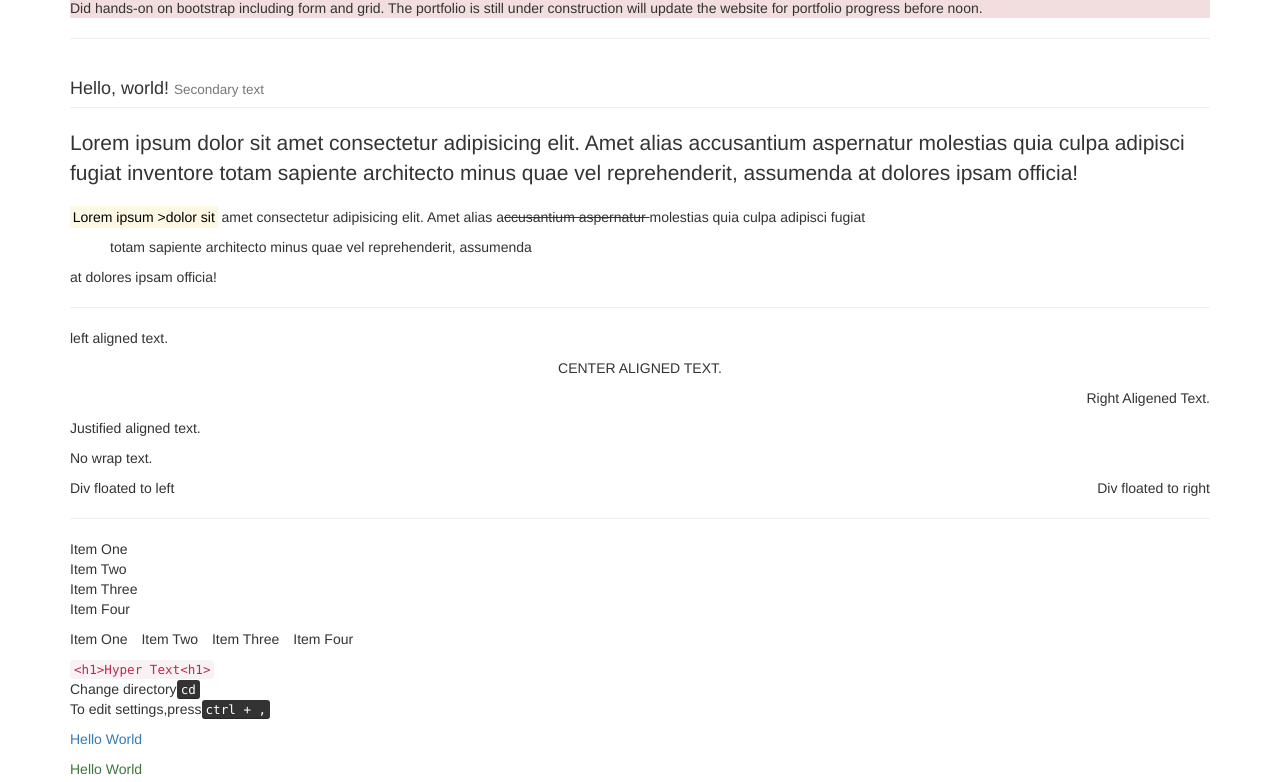
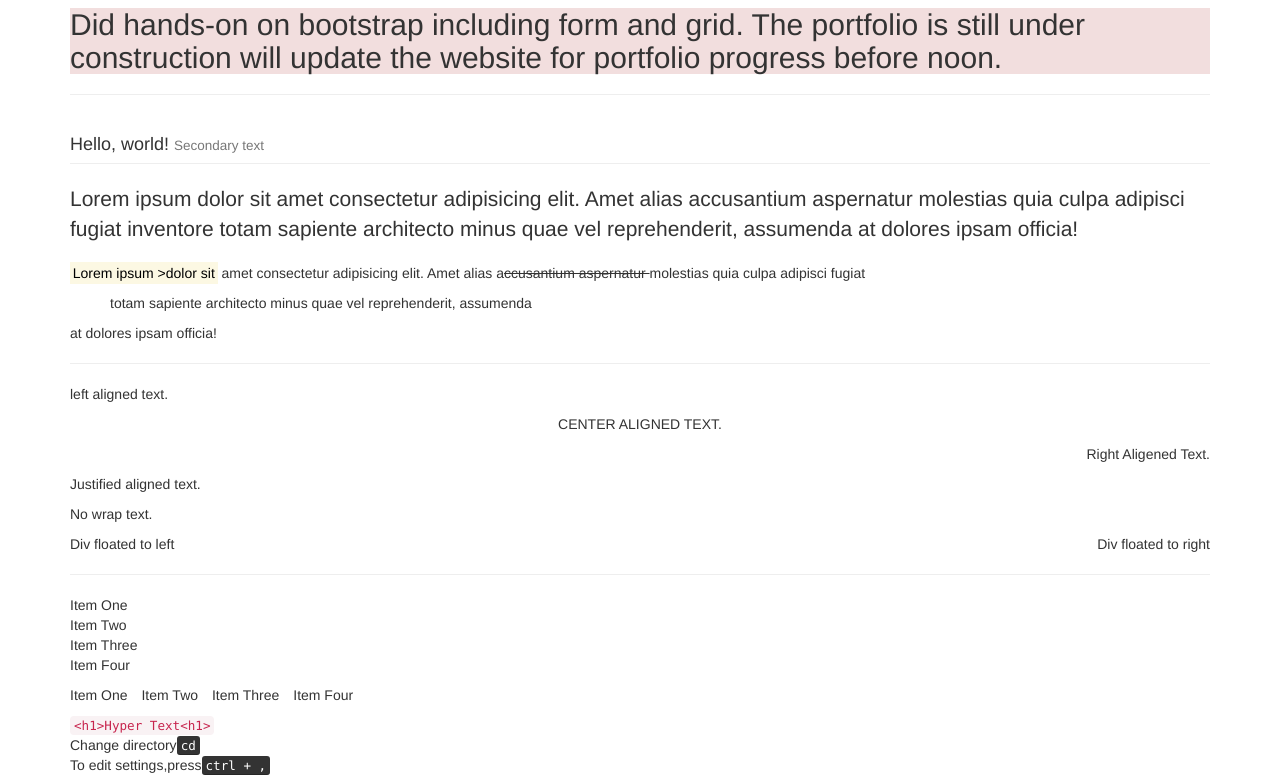
Before and after one commit to dennismadrid11/myOnlinePortfolio, a plain HTML site: page index.html in a window 1280 px wide. Shown: the part 92-874 px from the top of the page. Drawn offline with nearby package versions, Linux system fonts and the light colour scheme.

Commit message:
Update index.html

```diff
--- a/index.html
+++ b/index.html
@@ -16,8 +16,8 @@
     <div class="container">
       <br>
       <h1 class="text-danger">READ ME</h1>
-      <p class="bg-danger">Did hands-on on bootstrap including form and grid.
-        The portfolio is still under construction will update the website for portfolio progress  before noon.</p>
+     <h2 class="bg-danger">Did hands-on on bootstrap including form and grid.
+        The portfolio is still under construction will update the website for portfolio progress  before noon.</h2>
         <hr>
       <h4 class="page-header">Hello, world! <small>Secondary text</small></h4>
       <p class="lead">
```
